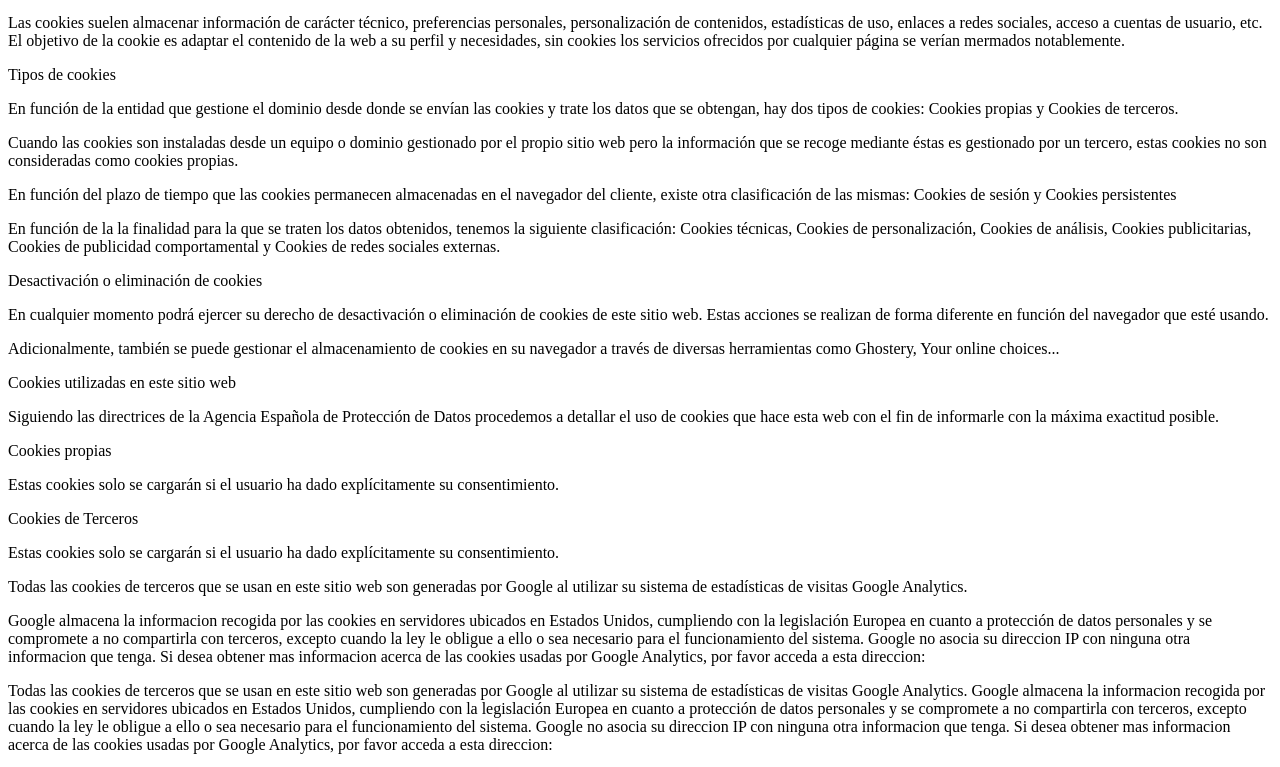
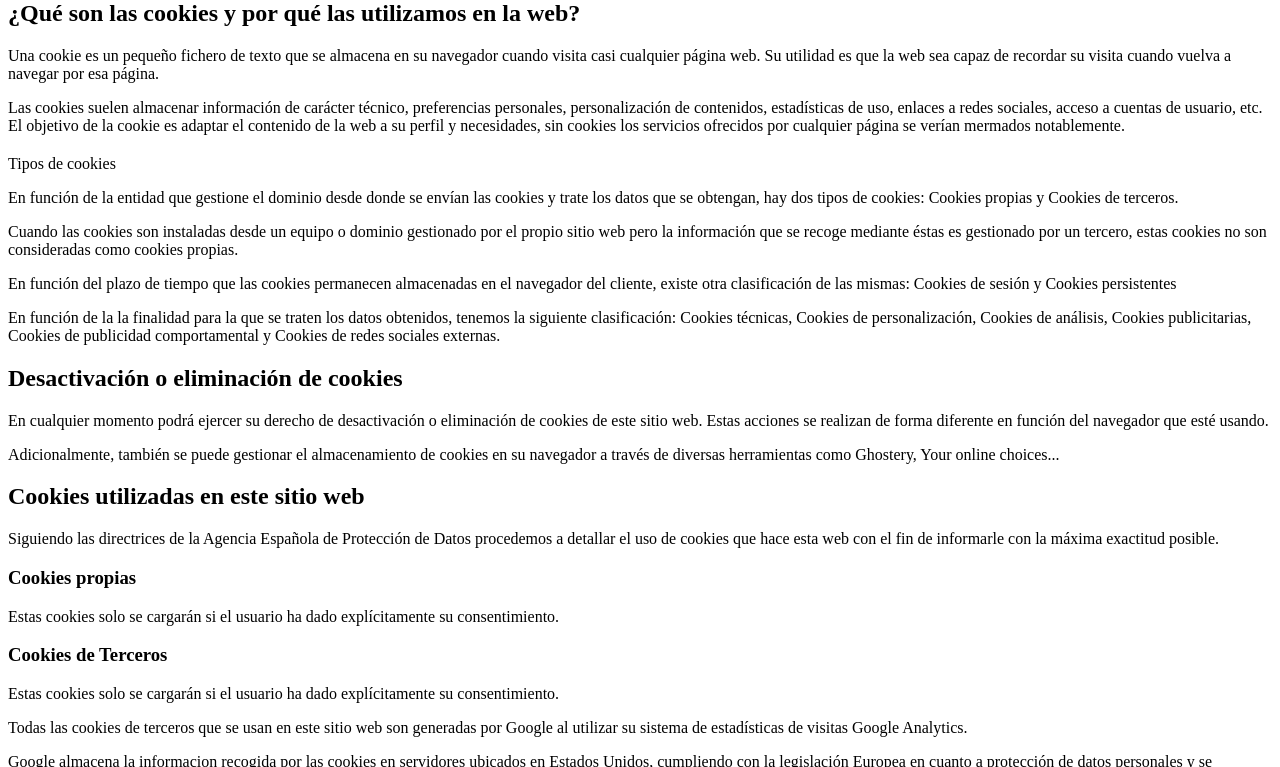
Before and after one commit to mielmadev/Programacion-web, a plain HTML site: page html-4-titulos/index.html in a window 1280 px wide. Shown: the part 80-847 px from the top of the page. Drawn offline with Linux system fonts and the light colour scheme.

Commit message:
Añadir encabezados HTML para mejorar la estructura del contenido sobre la política de cookies

```diff
--- a/html-4-titulos/index.html
+++ b/html-4-titulos/index.html
@@ -18,18 +18,18 @@ En la imagen que acompaña a este archivo se puede ver la jerarquía correcta
 
 
 
-Política de Cookies
+<h1>Política de Cookies</h1>
 
 
 
-Qué son las cookies y por qué las utilizamos en la web
+<h2>¿Qué son las cookies y por qué las utilizamos en la web?</h2>
 
 <p>Una cookie es un pequeño fichero de texto que se almacena en su navegador cuando visita casi cualquier página web. Su utilidad es que la web sea capaz de recordar su visita cuando vuelva a navegar por esa página.</p>
 <p>Las cookies suelen almacenar información de carácter técnico, preferencias personales, personalización de contenidos, estadísticas de uso, enlaces a redes sociales, acceso a cuentas de usuario, etc. El objetivo de la cookie es adaptar el contenido de la web a su perfil y necesidades, sin cookies los servicios ofrecidos por cualquier página se verían mermados notablemente.</p>
 
 
 
-Tipos de cookies
+<h2></h2>Tipos de cookies</h2>
 
 <p>En función de la entidad que gestione el dominio desde donde se envían las cookies y trate los datos que se obtengan, hay dos tipos de cookies: Cookies propias y Cookies de terceros.</p>
 <p>Cuando las cookies son instaladas desde un equipo o dominio gestionado por el propio sitio web pero la información que se recoge mediante éstas es gestionado por un tercero, estas cookies no son consideradas como cookies propias.</p>
@@ -37,27 +37,23 @@ Tipos de cookies
 <p>En función de la la finalidad para la que se traten los datos obtenidos, tenemos la siguiente clasificación: Cookies técnicas, Cookies de personalización, Cookies de análisis, Cookies publicitarias, Cookies de publicidad comportamental y Cookies de redes sociales externas.</p>
 
 
-
-Desactivación o eliminación de cookies
+<h2>Desactivación o eliminación de cookies</h2>
 
 <p>En cualquier momento podrá ejercer su derecho de desactivación o eliminación de cookies de este sitio web. Estas acciones se realizan de forma diferente en función del navegador que esté usando.</p>
 <p>Adicionalmente, también se puede gestionar el almacenamiento de cookies en su navegador a través de diversas herramientas como Ghostery, Your online choices...</p>
 
 
 
-
-Cookies utilizadas en este sitio web
+<h2>Cookies utilizadas en este sitio web</h2>
 
 <p>Siguiendo las directrices de la Agencia Española de Protección de Datos procedemos a detallar el uso de cookies que hace esta web con el fin de informarle con la máxima exactitud posible.</p>
 
-
-
-Cookies propias
+<h3>Cookies propias</h3>
 
 <p>Estas cookies solo se cargarán si el usuario ha dado explícitamente su consentimiento.</p>
 
 
-Cookies de Terceros
+<h3>Cookies de Terceros</h3>
 
 <p>Estas cookies solo se cargarán si el usuario ha dado explícitamente su consentimiento.</p>
 <p>Todas las cookies de terceros que se usan en este sitio web son generadas por Google al utilizar su sistema de estadísticas de visitas Google Analytics.</p>
@@ -69,7 +65,7 @@ Cookies de Terceros
 
 
 
-Aceptación de la política de cookies
+<h2>Aceptación de la política de cookies</h2>
 
 <p>Cuando entra por primera vez en este Sitio Web, se muestra un aviso informativo indicando que se utilizan cookies con el objeto de que usted sea consciente. Ante esta información, usted puede realizar las siguientes acciones: Aceptar cookies, Rechazar cookies o Modificar su configuración</p>
 <p>Ni esta web ni sus representantes legales se hacen responsables ni del contenido ni de la veracidad de las políticas de privacidad que puedan tener los terceros mencionados en esta política de cookies.</p>
```
Also changed, not shown: 1 other file.
